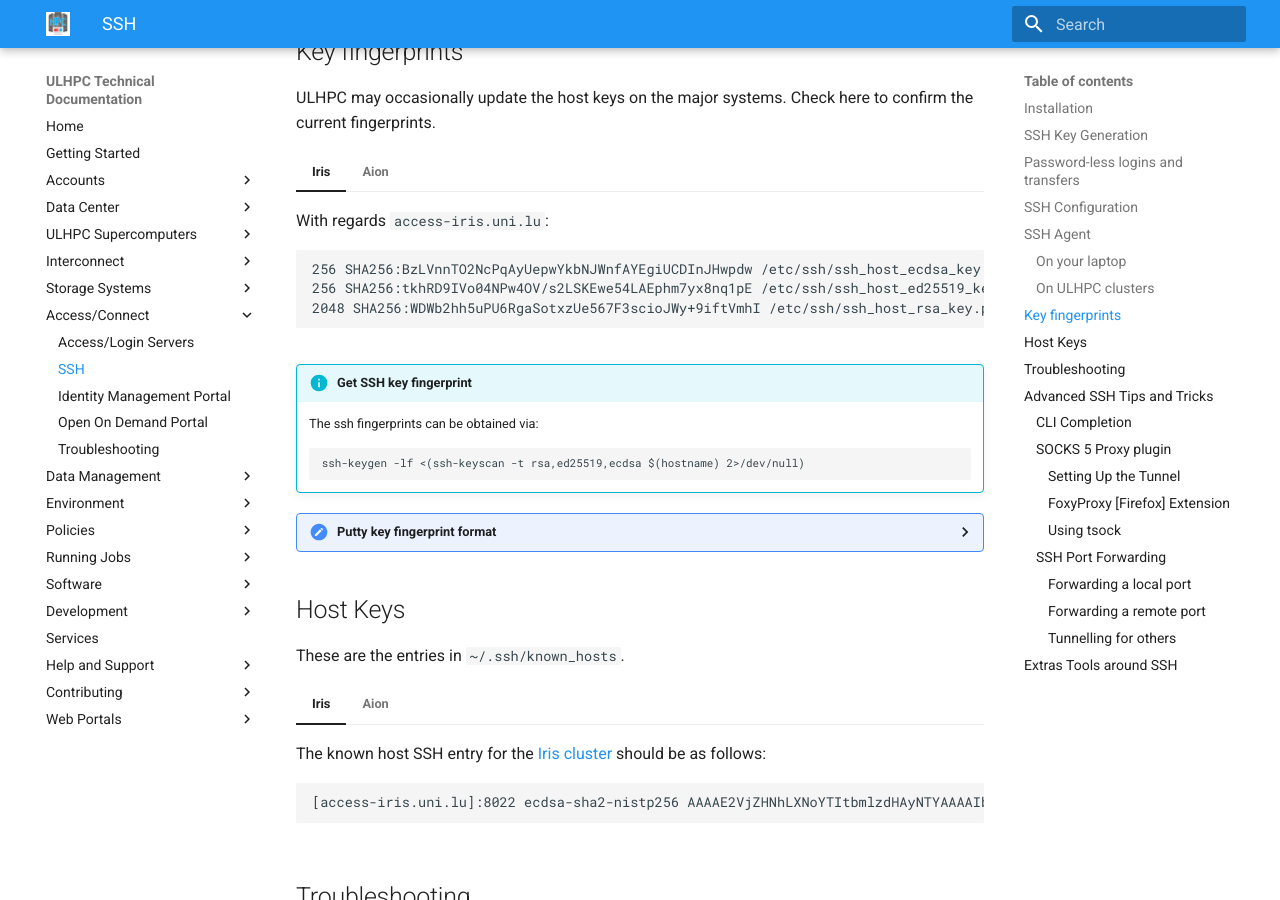
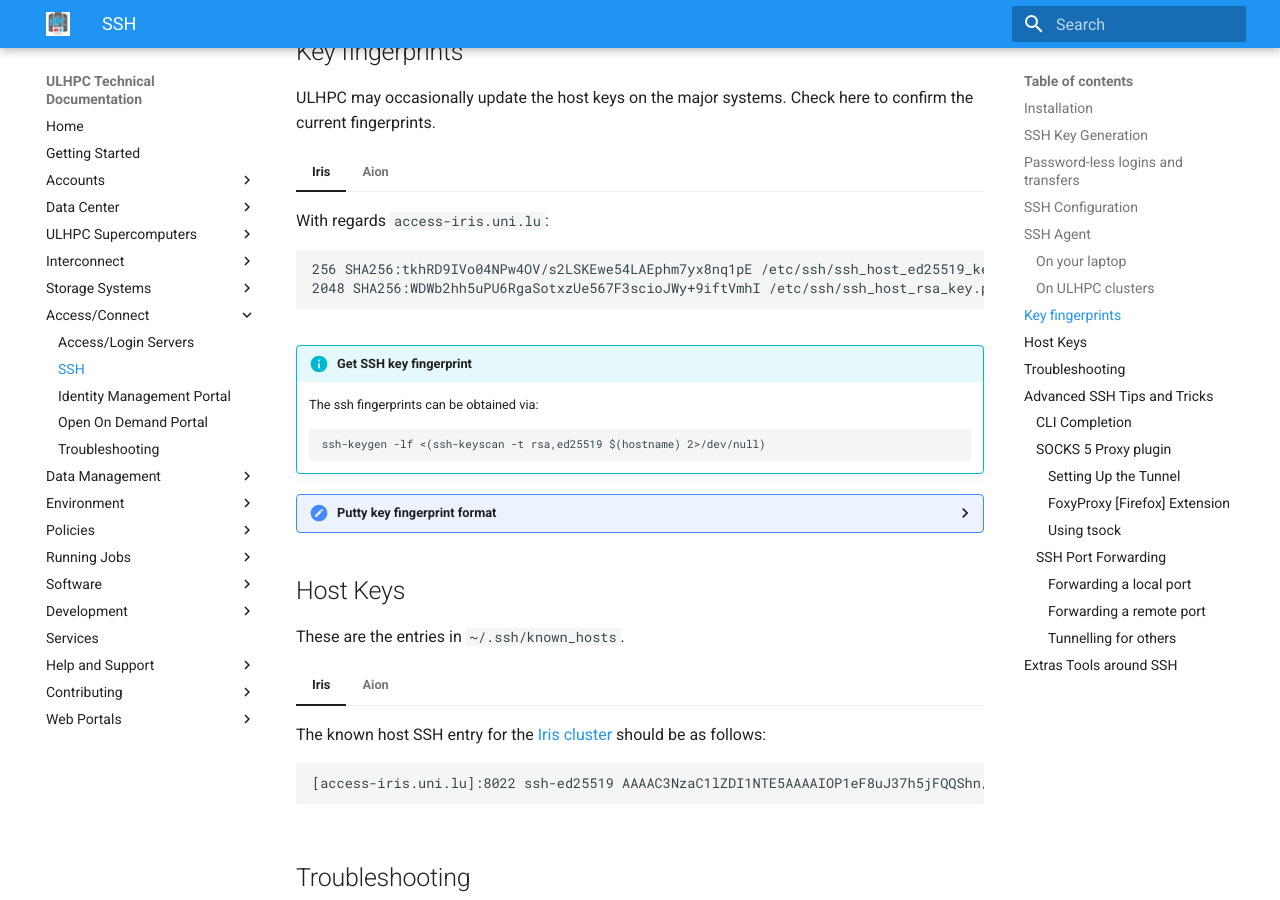
Before and after one commit to ULHPC/ulhpc-docs, an MkDocs documentation site: the page built from docs/connect/ssh.md, in a window 1280 px wide and 900 px high, scrolled down 5208 px. Built offline with MkDocs 1.6.1 and Material for MkDocs 9.7.7, drawn with Linux system fonts in a browser that asks for light colours; comment, search, counter and statistics services are not loaded.

Commit message:
[connect] ssh - updated fingerprints

````diff
--- a/docs/connect/ssh.md
+++ b/docs/connect/ssh.md
@@ -331,7 +331,6 @@ to confirm the current fingerprints.
     With regards `access-iris.uni.lu`:
 
     ```
-    256 SHA256:BzLVnnTO2NcPqAyUepwYkbNJWnfAYEgiUCDInJHwpdw /etc/ssh/ssh_host_ecdsa_key.pub (ECDSA)
     256 SHA256:tkhRD9IVo04NPw4OV/s2LSKEwe54LAEphm7yx8nq1pE /etc/ssh/ssh_host_ed25519_key.pub (ED25519)
     2048 SHA256:WDWb2hh5uPU6RgaSotxzUe567F3scioJWy+9iftVmhI /etc/ssh/ssh_host_rsa_key.pub (RSA)
 	```
@@ -344,7 +343,7 @@ to confirm the current fingerprints.
 !!! info "Get SSH key fingerprint"
     The ssh fingerprints can be obtained via:
     ```
-    ssh-keygen -lf <(ssh-keyscan -t rsa,ed25519,ecdsa $(hostname) 2>/dev/null)
+    ssh-keygen -lf <(ssh-keyscan -t rsa,ed25519 $(hostname) 2>/dev/null)
     ```
 
 ??? tips "Putty key fingerprint format"
@@ -377,7 +376,7 @@ These are the entries in `~/.ssh/known_hosts`.
     The known host SSH entry for the [Iris cluster](../systems/iris/index.md)  should be as follows:
 
     ```
-    [access-iris.uni.lu]:8022 ecdsa-sha2-nistp256 AAAAE2VjZHNhLXNoYTItbmlzdHAyNTYAAAAIbmlzdHAyNTYAAABBBOazFRMcdqEn6MpG4H5viEkImw0WwbqZ5SbOlAbZOCrVRA43cNwHkYg5q0RaqeNPEwGHxwTEZ7ACRgReNEo2iGs=
+    [access-iris.uni.lu]:8022 ssh-ed25519 AAAAC3NzaC1lZDI1NTE5AAAAIOP1eF8uJ37h5jFQQShn/NHRGD/d8KsMMUTHkoPRANLn
     ```
 
 ===  "Aion"
@@ -385,7 +384,7 @@ These are the entries in `~/.ssh/known_hosts`.
     The known host SSH entry for the [Aion cluster](../systems/aion/index.md) should be as follows:
 
     ```
-    [access-aion.uni.lu]:8022 TODO
+    [access-aion.uni.lu]:8022 ssh-ed25519 AAAAC3NzaC1lZDI1NTE5AAAAIFmcYJ7T6A1wOvIQaohgwVCrKLqIrzpQZAZrlEKx8Vsy
     ```
 
 ## Troubleshooting
````
